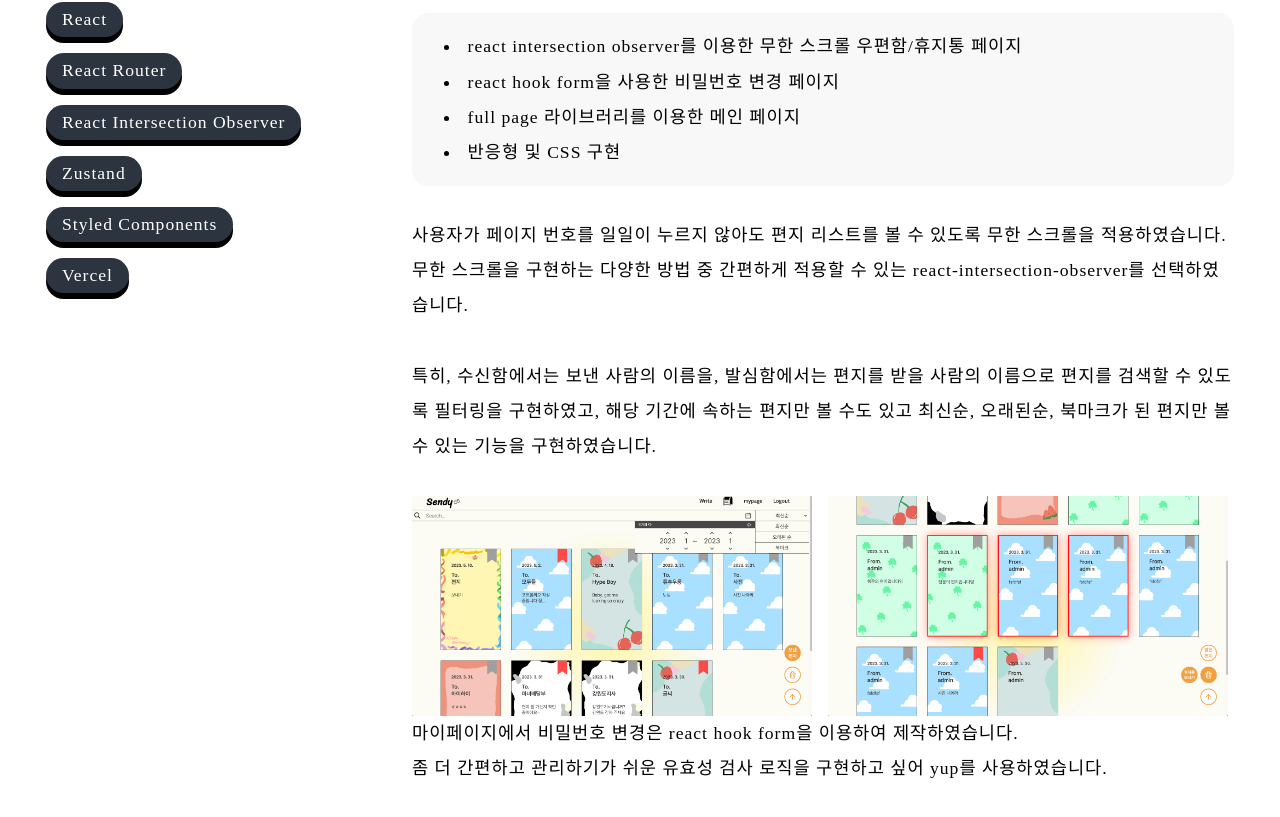
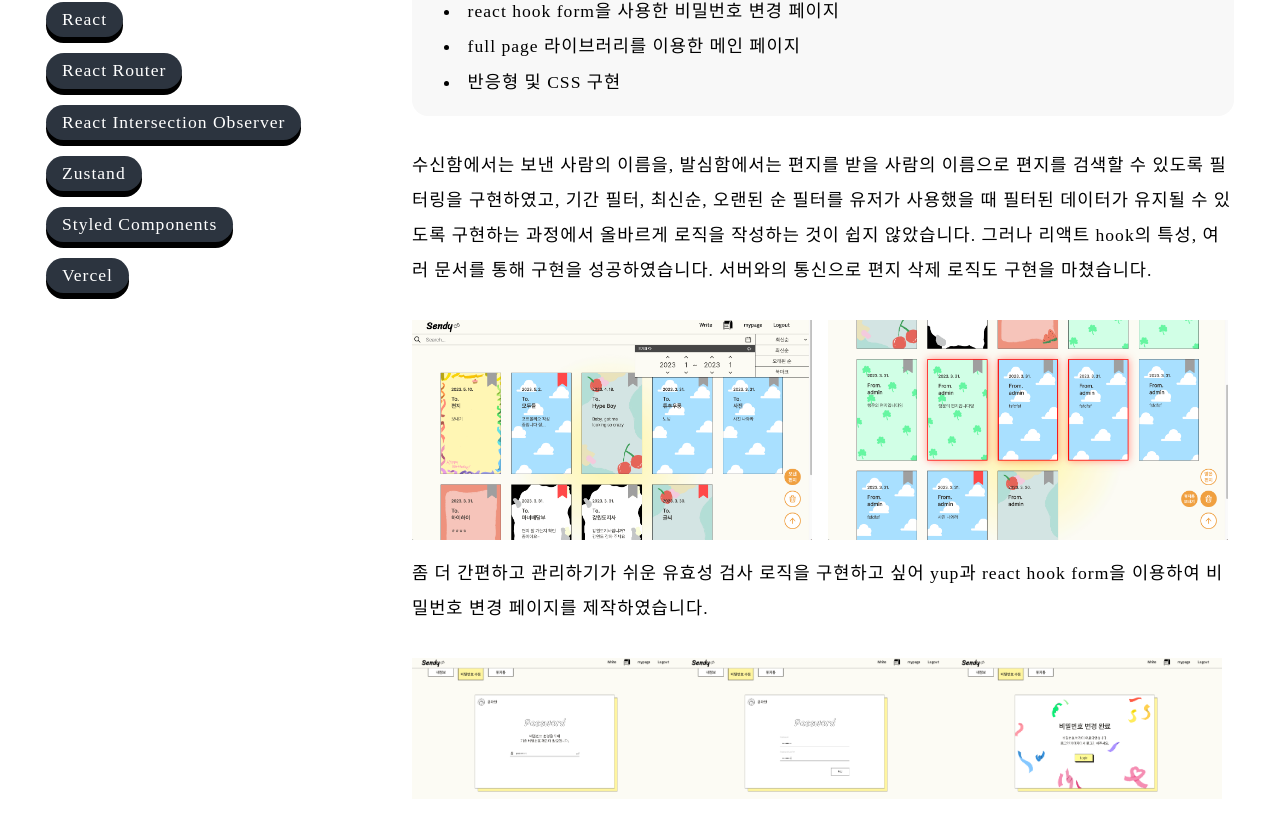
Before and after one commit to sienna0715/my-portfolio, a React (Create React App) app: page /sendy in a window 1280 px wide. Shown: the part 1674-2491 px from the top of the page. Built offline with nearby package versions, Linux system fonts and the light colour scheme; a web font is replaced by a local one.

Commit message:
sendy revise

```diff
--- a/src/components/project/ProjectStyled.jsx
+++ b/src/components/project/ProjectStyled.jsx
@@ -84,16 +84,14 @@ export const ImgBox = styled.div`
 export const Img = styled.img`
   width: 400px;
   margin-right: 1rem;
-  @media screen and (max-width: ${BREAKPOINTTABLET}px) {
-    margin-bottom: 1rem;
-  }
+  margin-bottom: 1rem;
 `;
 
 export const SmallImg = styled.img`
   width: 270px;
+  margin-bottom: 1rem;
   @media screen and (max-width: ${BREAKPOINTTABLET}px) {
     margin-right: 1rem;
-    margin-bottom: 1rem;
   }
 `;
 
--- a/src/components/project/Sendy.jsx
+++ b/src/components/project/Sendy.jsx
@@ -62,9 +62,7 @@ function Sendy() {
             <S.SubTilte>About the project</S.SubTilte>
             <S.Text>
               '카카오톡에서 지인들에게 특별하게 메세지를 보낼 수 있는 방법이
-              없을까?'에서 시작하게 된 온라인 편지 서비스 입니다. <br />
-              저희가 직접 그린 편지지 테마 중 하나를 골라 원하는 글씨체로 편지를
-              작성할 수 있습니다. <br />
+              없을까?'에서 시작하게 된 온라인 편지 서비스 입니다.
               편지 작성이 완료되면 원하는 문구로 주소를 만들어 세상에 하나뿐인
               편지를 만들고 이미지로도 저장하여 SNS에도 쉽게 업로드할 수
               있습니다.
@@ -82,16 +80,11 @@ function Sendy() {
               <S.ListText>반응형 및 CSS 구현</S.ListText>
             </S.MyWork>
             <S.Text>
-              사용자가 페이지 번호를 일일이 누르지 않아도 편지 리스트를 볼 수
-              있도록 무한 스크롤을 적용하였습니다. 무한 스크롤을 구현하는 다양한
-              방법 중 간편하게 적용할 수 있는 react-intersection-observer를
-              선택하였습니다.
-              <br />
-              <br />
-              특히, 수신함에서는 보낸 사람의 이름을, 발심함에서는 편지를 받을
-              사람의 이름으로 편지를 검색할 수 있도록 필터링을 구현하였고, 해당
-              기간에 속하는 편지만 볼 수도 있고 최신순, 오래된순, 북마크가 된
-              편지만 볼 수 있는 기능을 구현하였습니다.
+              수신함에서는 보낸 사람의 이름을, 발심함에서는 편지를 받을
+              사람의 이름으로 편지를 검색할 수 있도록 필터링을 구현하였고, 기간 필터, 최신순, 오랜된 순 필터를
+              유저가 사용했을 때 필터된 데이터가 유지될 수 있도록 구현하는 과정에서 올바르게 로직을 작성하는 것이 쉽지 않았습니다.
+              그러나 리액트 hook의 특성, 여러 문서를 통해 구현을 성공하였습니다.
+              서버와의 통신으로 편지 삭제 로직도 구현을 마쳤습니다.
             </S.Text>
             <S.ImgBox>
               <S.Img
@@ -104,9 +97,9 @@ function Sendy() {
               />
             </S.ImgBox>
             <S.Text>
-              마이페이지에서 비밀번호 변경은 react hook form을 이용하여
-              제작하였습니다. <br />좀 더 간편하고 관리하기가 쉬운 유효성 검사
-              로직을 구현하고 싶어 yup를 사용하였습니다.
+              좀 더 간편하고 관리하기가 쉬운 유효성 검사
+              로직을 구현하고 싶어 yup과 react hook form을 이용하여 비밀번호 변경 페이지를
+              제작하였습니다.
             </S.Text>
             <S.ImgBox>
               <S.SmallImg
```
